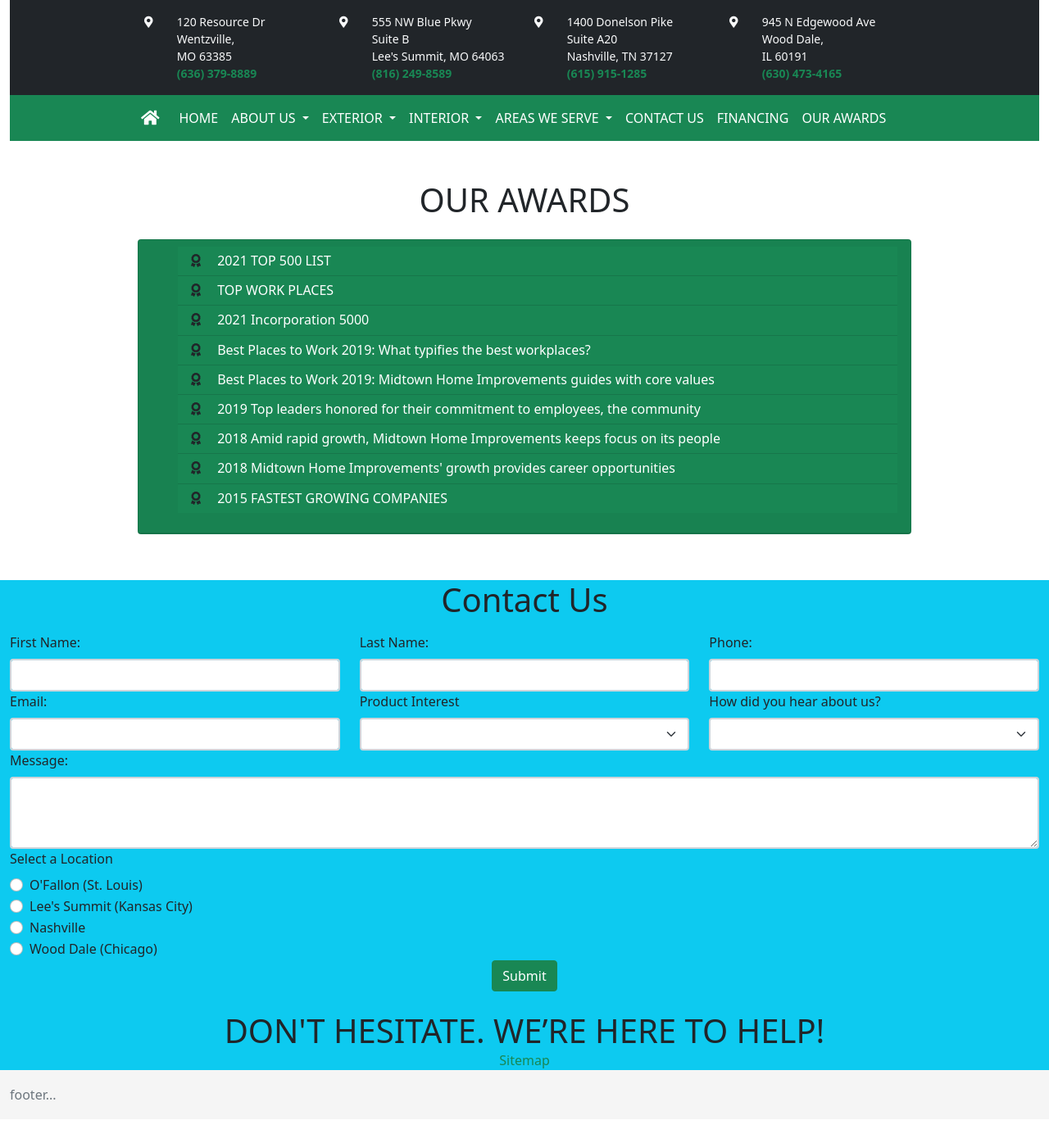
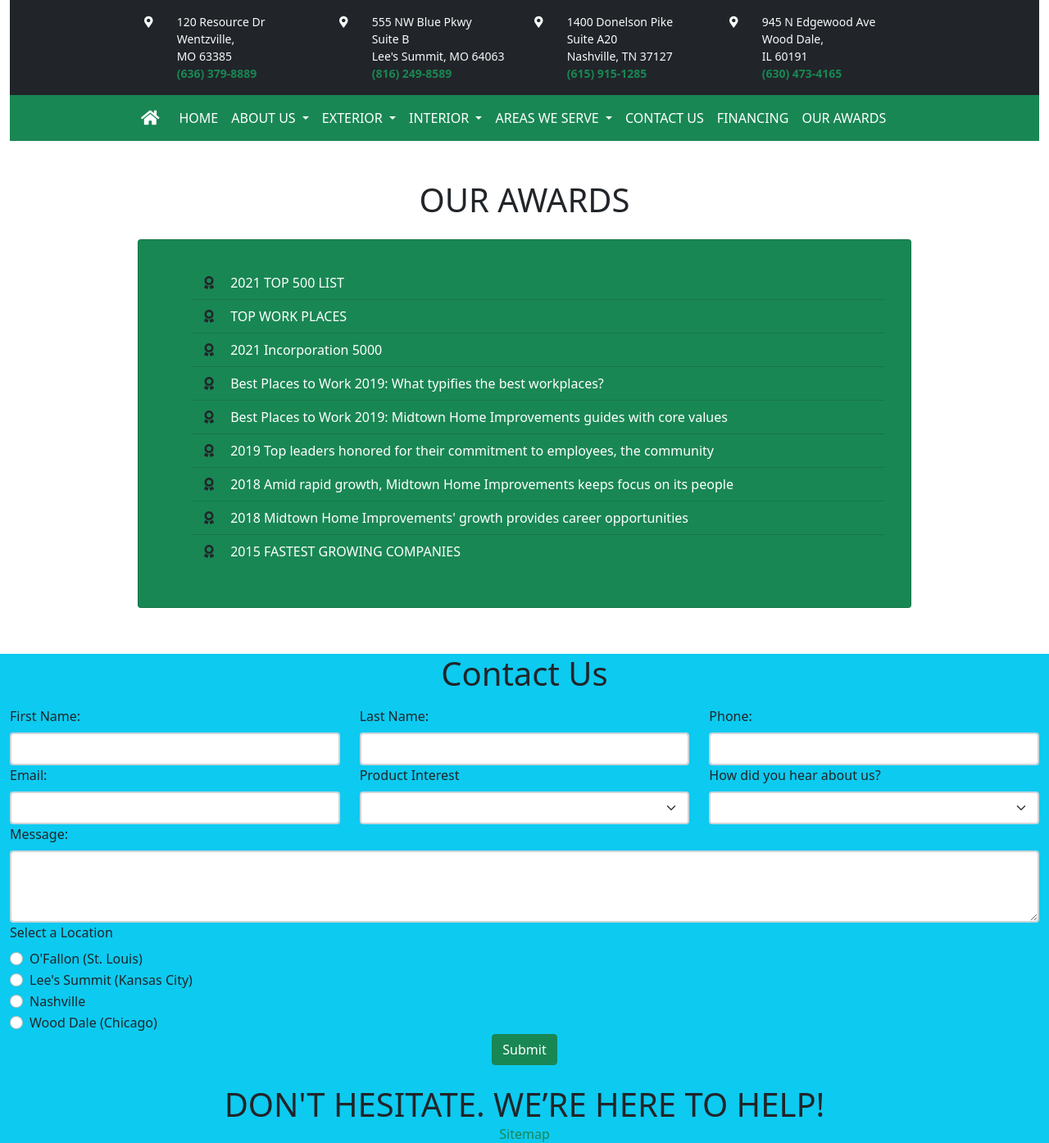
Before and after one commit to Kenan-Kadic/wood, a Django app: page /awards/ in a window 1280 px wide. Shown: the top 1395 px of the page at 82% size. Before the commit the page ends 1342 px from the top, so only its background shows below. Run offline with Django 3.2, Linux system fonts and the light colour scheme.

Commit message:
meeting-changes

```diff
--- a/static/css/base.css
+++ b/static/css/base.css
@@ -35,31 +35,31 @@ body {
 
 
 .fade-in{
-  animation: fadeIn 2s; /* fade animation for the award page */
+  animation: fadeIn 0.25s; /* fade animation for the award page */
 }
 .fade-in2{
-  animation: fadeIn 3s; /* fade animation for the award page */
+  animation: fadeIn 0.3s; /* fade animation for the award page */
 }
 .fade-in3{
-  animation: fadeIn 4s; /* fade animation for the award page */
+  animation: fadeIn 0.4s; /* fade animation for the award page */
 }
 .fade-in4{
-  animation: fadeIn 5s; /* fade animation for the award page */
+  animation: fadeIn 0.5s; /* fade animation for the award page */
 }
 .fade-in5{
-  animation: fadeIn 6s; /* fade animation for the award page */
+  animation: fadeIn 0.6s; /* fade animation for the award page */
 }
 .fade-in6{
-  animation: fadeIn 7s; /* fade animation for the award page */
+  animation: fadeIn 0.7s; /* fade animation for the award page */
 }
 .fade-in7{
-  animation: fadeIn 8s; /* fade animation for the award page */
+  animation: fadeIn 0.8s; /* fade animation for the award page */
 }
 .fade-in8{
-  animation: fadeIn 9s; /* fade animation for the award page */
+  animation: fadeIn 0.9s; /* fade animation for the award page */
 }
 .fade-in9{
-  animation: fadeIn 10s; /* fade animation for the award page */
+  animation: fadeIn 1s; /* fade animation for the award page */
 }
 @keyframes fadeIn {   /* keyframes for the fade animation */
   from {
--- a/templates/pages/award.html
+++ b/templates/pages/award.html
@@ -10,42 +10,43 @@
 
     <div class="row">
         <div class="col-md-12 p-2">
-            <div class="card bg-success text-light">
-                <div class="card-header h6">
+
+            <div class="card bg-success text-light p-3">
+                <div class="card-body">
                     <ul class="list-group-flush">
-                      <li class="list-group-item bg-success">
+                        <li class="list-group-item bg-transparent">
                           <i class="fas fa-award pe-3"></i>
                           <a href="https://www.qualifiedremodeler.com/firm/midtown-home-improvements-inc/?y=2021" target="_blank" class="text-decoration-none text-white fade-in"> 2021 TOP 500 LIST </a>
                         </li>
-                      <li class="list-group-item bg-success">
+                        <li class="list-group-item bg-transparent">
                           <i class="fas fa-award pe-3"></i>
                           <a href="https://topworkplaces.com/company/midtown-home-improvement/stltoday/" target="_blank" class="text-decoration-none text-white fade-in2"> TOP WORK PLACES </a>
                         </li>
-                      <li class="list-group-item bg-success">
+                        <li class="list-group-item bg-transparent">
                           <i class="fas fa-award pe-3"></i>
                           <a href="https://www.inc.com/profile/midtown-home-improvements" target="_blank" class="text-decoration-none text-white fade-in3"> 2021 Incorporation 5000 </a>
                         </li>
-                      <li class="list-group-item bg-success">
+                        <li class="list-group-item bg-transparent">
                           <i class="fas fa-award pe-3"></i>
                           <a href="https://www.bizjournals.com/stlouis/news/2019/03/07/best-places-to-work-2019-what-typifies-the-best.html?iana=cp_news_link" target="_blank" class="text-decoration-none text-white fade-in4"> Best Places to Work 2019: What typifies the best workplaces? </a>
                         </li>
-                      <li class="list-group-item bg-success">
+                        <li class="list-group-item bg-transparent">
                           <i class="fas fa-award pe-3"></i>
                           <a href="https://www.bizjournals.com/stlouis/news/2019/03/07/best-places-to-work-2019-midtown-home-improvements.html?iana=cp_news_link" target="_blank" class="text-decoration-none text-white fade-in5"> Best Places to Work 2019: Midtown Home Improvements guides with core values </a>
                         </li>
-                      <li class="list-group-item bg-success">
+                        <li class="list-group-item bg-transparent">
                           <i class="fas fa-award pe-3"></i>
                           <a href="https://www.stltoday.com/brandavestudios/top-leaders-honored-for-their-commitment-to-employees-the-community/article_44f111dc-9439-11e9-a43f-d7fd95e82716.html" target="_blank" class="text-decoration-none text-white fade-in6"> 2019 Top leaders honored for their commitment to employees, the community </a>
                         </li>
-                      <li class="list-group-item bg-success">
+                        <li class="list-group-item bg-transparent">
                           <i class="fas fa-award pe-3"></i>
                           <a href="https://www.stltoday.com/business/local/amid-rapid-growth-midtown-home-improvements-keeps-focus-on-its-people/article_a8da6355-78db-56ef-9060-1605f8ce9939.html" target="_blank" class="text-decoration-none text-white fade-in7"> 2018 Amid rapid growth, Midtown Home Improvements keeps focus on its people </a>
                         </li>
-                      <li class="list-group-item bg-success">
+                        <li class="list-group-item bg-transparent">
                           <i class="fas fa-award pe-3"></i>
                           <a href="https://www.bizjournals.com/stlouis/news/2018/03/09/midtown-home-improvements-growth-provides-career.html" target="_blank" class="text-decoration-none text-white fade-in8"> 2018 Midtown Home Improvements' growth provides career opportunities </a>
                         </li>
-                      <li class="list-group-item bg-success">
+                        <li class="list-group-item bg-transparent">
                           <i class="fas fa-award pe-3"></i>
                           <a href="https://www.bizjournals.com/stlouis/print-edition/2015/06/12/midtown-home-improvements-22.html" target="_blank" class="text-decoration-none text-white fade-in9"> 2015 FASTEST GROWING COMPANIES</a>
                         </li>
```
Also changed, not shown: templates/pages/home.html (+20 -18 lines). Lines whose indentation alone changed are shown as unchanged.
